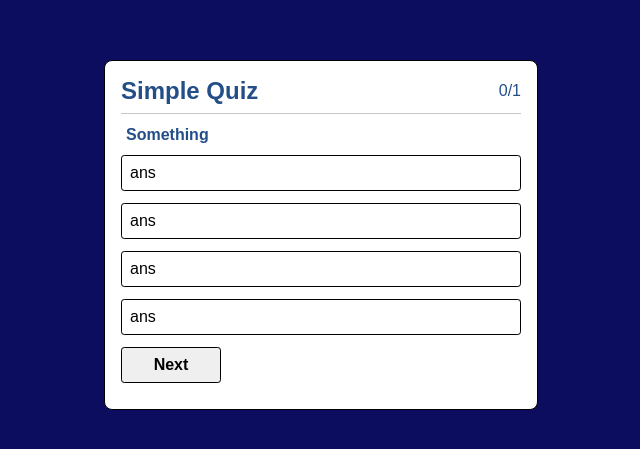
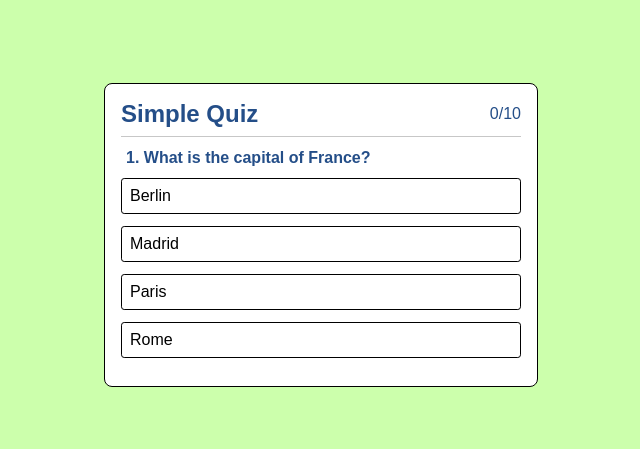
Before and after one commit to surya0016/DOM_Projects, a plain HTML site: page index.html in a window 1280 px wide. Shown: the part 165-614 px from the top of the page, without its empty margins (319-959 px from the left). Drawn offline with Linux system fonts and the light colour scheme.

Commit message:
Completed the app

```diff
--- a/index.html
+++ b/index.html
@@ -13,10 +13,10 @@
             <div class="quiz">
                 <div id="question">1.Some Random Question?</div>
                 <div class="optBtn">
-                    <button id="option1" class="btns">option1</button>
-                    <button id="option2" class="btns">option2</button>
-                    <button id="option3" class="btns">option3</button>
-                    <button id="option4" class="btns">option4</button>
+                    <button class="btns">option1</button>
+                    <button class="btns">option2</button>
+                    <button class="btns">option3</button>
+                    <button class="btns">option4</button>
                 </div>
                 <button id="next-btn">Next</button>
             </div>
--- a/script.js
+++ b/script.js
@@ -1,45 +1,188 @@
-const question =
-    [{
-        qns:"Something",
-        options:
-        [
-            {text:'ans',correct:false},
-            {text:'ans',correct:false},
-            {text:'ans',correct:true},
-            {text:'ans',correct:false},
-        ]
+const questions =
+[
+    {
+      question: "What is the capital of France?",
+      options: [
+        {text: "Berlin", correct: false},
+        {text: "Madrid", correct: false},
+        {text: "Paris", correct: true},
+        {text: "Rome", correct: false}
+      ]
+    },
+    {
+      question: "Which planet is known as the 'Red Planet'?",
+      options: [
+        {text: "Venus", correct: false},
+        {text: "Mars", correct: true},
+        {text: "Jupiter", correct: false},
+        {text: "Saturn", correct: false}
+      ]
+    },
+    {
+      question: "Who wrote the play 'Romeo and Juliet'?",
+      options: [
+        {text: "Charles Dickens", correct: false},
+        {text: "William Shakespeare", correct: true},
+        {text: "Jane Austen", correct: false},
+        {text: "Emily Brontë", correct: false}
+      ]
+    },
+    {
+      question: "What is the chemical symbol for gold?",
+      options: [
+        {text: "Au", correct: true},
+        {text: "Ag", correct: false},
+        {text: "Fe", correct: false},
+        {text: "Hg", correct: false}
+      ]
+    },
+    {
+      question: "In which year did the Titanic sink?",
+      options: [
+        {text: "1905", correct: false},
+        {text: "1912", correct: true},
+        {text: "1920", correct: false},
+        {text: "1931", correct: false}
+      ]
+    },
+    {
+      question: "Which country is known as the Land of the Rising Sun?",
+      options: [
+        {text: "China", correct: false},
+        {text: "Japan", correct: true},
+        {text: "South Korea", correct: false},
+        {text: "Thailand", correct: false}
+      ]
+    },
+    {
+      question: "Who is the author of 'To Kill a Mockingbird'?",
+      options: [
+        {text: "Harper Lee", correct: true},
+        {text: "J.K. Rowling", correct: false},
+        {text: "George Orwell", correct: false},
+        {text: "Ernest Hemingway", correct: false}
+      ]
+    },
+    {
+      question: "What is the largest mammal on Earth?",
+      options: [
+        {text: "Elephant", correct: false},
+        {text: "Blue Whale", correct: true},
+        {text: "Giraffe", correct: false},
+        {text: "Gorilla", correct: false}
+      ]
+    },
+    {
+      question: "Which element has the chemical symbol 'O'?",
+      options: [
+        {text: "Oxygen", correct: true},
+        {text: "Osmium", correct: false},
+        {text: "Gold", correct: false},
+        {text: "Ozone", correct: false}
+      ]
+    },
+    {
+      question: "What is the powerhouse of the cell?",
+      options: [
+        {text: "Nucleus", correct: false},
+        {text: "Mitochondria", correct: true},
+        {text: "Endoplasmic reticulum", correct: false},
+        {text: "Golgi apparatus", correct: false}
+      ]
+    }
 
-    }]
+  ]
+
+const scores = document.querySelector('#score')
 
 
 const quizQuestion = document.querySelector('#question')
-const btns = document.querySelectorAll('.btns')
-const score = document.querySelector('#score')
-let scr = 0
-score.innerHTML = `${scr}/${question.length}`
+const ansbtn = document.querySelector('.optBtn')
+const nextBtn = document.querySelector('#next-btn')
 
-for (let i = 0; i < btns.length; i++) {
-    btns[i].innerHTML = question[0].options[i].text
+let currentQuestionIndex = 0;
+let score = 0;
+
+function startQuiz(){
+    currentQuestionIndex = 0;
+    score = 0;
+    nextBtn.innerHTML = 'Next';
+    showQuestion();
 }
 
-console.log(question[0].options[0]);
-quizQuestion.innerHTML = question[0].qns
+function showQuestion(){
+    resetState()
+    let currentQuestion = questions[currentQuestionIndex];
+    let questionNum = currentQuestionIndex + 1
+    quizQuestion.innerHTML = questionNum+'. '+currentQuestion.question;
 
-for (let i = 0; i < btns.length; i++) {
-    btns[i].addEventListener('click',(event)=>{
-        if(question[0].options[i].correct){
-            console.log('correct');
-            scr++
-            btns[i].style.backgroundColor = '#77DD76'
-            score.innerHTML = `${scr}/${question.length}`
-        }else{
-            btns[i].style.backgroundColor = '#FF6962'
-            for (let j = 0; j < btns.length; j++) {
-                btns[j].disabled = true
-                btns[j].style.cursor = 'not-allowed'
-            }
-            console.log('wrong');
+    currentQuestion.options.forEach(opt => {
+        const button = document.createElement('button');
+        button.innerHTML = opt.text;
+        button.classList.add('btns');
+        ansbtn.appendChild(button)
+        if (opt.correct) {
+            button.dataset.correct = opt.correct
+        }
+        button.addEventListener('click',selectAnswer)
+    });
+}
+
+function resetState(){
+    nextBtn.style.display = 'none';
+    while (ansbtn.firstChild) {
+        ansbtn.removeChild(ansbtn.firstChild)
+    }
+}
+
+function selectAnswer(e){
+    console.log("clicked");
+    const selectedBtn = e.target;
+    const isCorrect = selectedBtn.dataset.correct === 'true';
+    if (isCorrect) {
+        console.log('click');
+        selectedBtn.style.backgroundColor = '#77DD76'
+        score++
+        scores.innerHTML = `${score}/${questions.length}`
+    }else{
+        selectedBtn.style.backgroundColor = '#FF6962'
+    }
+    // console.log(Array.from(ansbtn.children));
+    Array.from(ansbtn.children).forEach(btn => {
+        if (btn.dataset.correct==='true') {
+            btn.style.backgroundColor = '#77DD76'
+        }
+        btn.disabled = true;
+        if (btn.disabled) {
+            btn.style.color = 'black'
         }
     })
+    nextBtn.style.display = 'block'
+}
+
+function showScore(){
+    resetState()
+    quizQuestion.innerHTML = `Your Scored is ${score}/${questions.length}`
+    nextBtn.innerHTML = 'Play Again'
+    nextBtn.style.display = 'block'
 
 }
+
+function nextButton(){
+    currentQuestionIndex ++;
+    if (currentQuestionIndex < questions.length) {
+        showQuestion()
+    }else{
+        showScore()
+    }
+}
+
+nextBtn.addEventListener('click',()=>{
+    if (currentQuestionIndex < questions.length) {
+        nextButton()
+    }else{
+        startQuiz()
+    }
+})
+scores.innerHTML = `${score}/${questions.length}`
+startQuiz()
--- a/style.css
+++ b/style.css
@@ -10,7 +10,7 @@
     justify-content: center;
     align-items: center;
     height: 100vh;
-    background-color: rgb(13, 13, 95);
+    background-color: rgba(132, 255, 56, 0.416);
 }
 
 .quizContainer{
@@ -33,8 +33,9 @@
     display: flex;
     justify-content: center;
     flex-direction: column;
-    margin-bottom: 10px;
+    position: relative;
 }
+
 
 #question{
     margin: 0.7em 0 0.7em 0;
@@ -58,9 +59,14 @@
     cursor: pointer;
     transition: 0.5s;
 }
-.optBtn button:hover{
+.optBtn button:hover:not([disabled]){
     background-color: #272727;
     color: white;
+}
+
+
+.optBtn button:disabled{
+    cursor: not-allowed;
 }
 
 #next-btn{
@@ -74,11 +80,18 @@
     cursor: pointer;
     transition: 0.5s;
     text-align: center;
-    /* margin-left: 24vh; */
+    margin-left: 24vh;
 }
 
 #next-btn:hover{
     color: white;
     background-color: rgb(13, 13, 95);
-    color:#ff5a5a;
 }
+
+.correct{
+    background-color: #77DD76;
+}
+
+.incorrect{
+    background-color: #FF6962;
+}
```
Also changed, not shown: text.txt (added), 1 other file.
